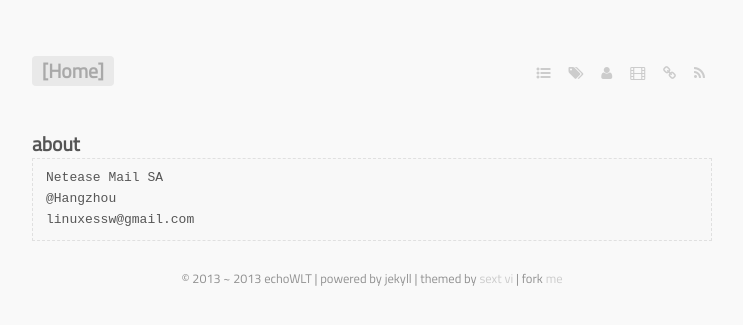
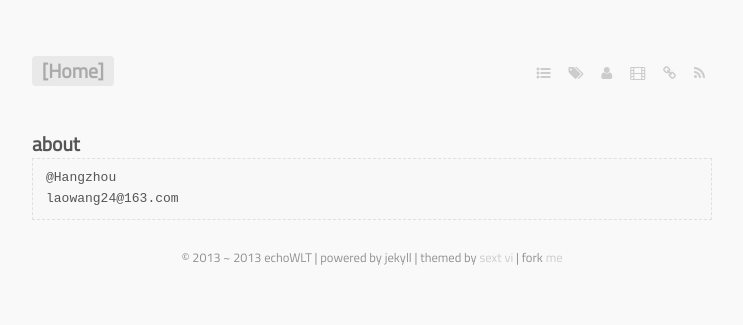
Before and after one commit to laowang24/laowang24.github.com, a Jekyll site: the page built from about.markdown, in a window 1280 px wide. Shown: the top 325 px of the page, without its empty margins (268-1011 px from the left). Built offline with Jekyll 4.4.1, drawn with Linux system fonts in a browser that asks for light colours; some web fonts are replaced; Markdown is read by kramdown in place of the engine named in the settings.

Commit message:
update at 2013-12-16

```diff
--- a/about.markdown
+++ b/about.markdown
@@ -4,6 +4,6 @@ layout: page
 ---
 
 
-> Netease Mail SA
+>
 > @Hangzhou
-> linuxessw@gmail.com
+> laowang24@163.com
```
